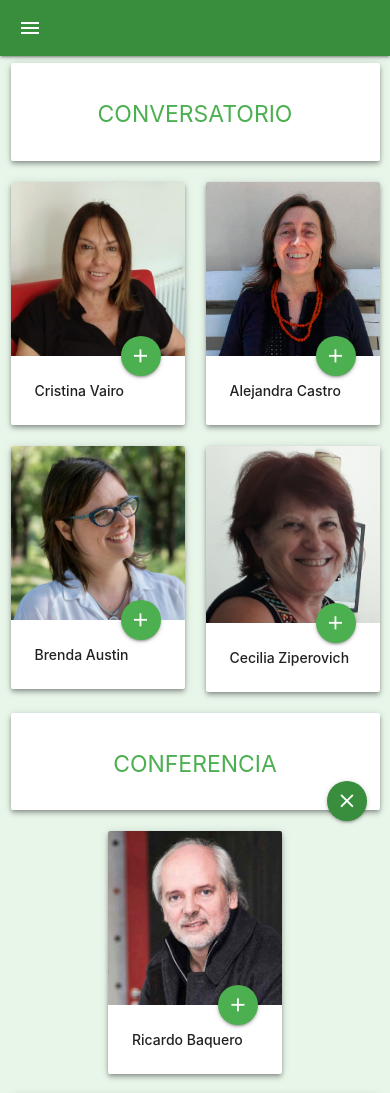
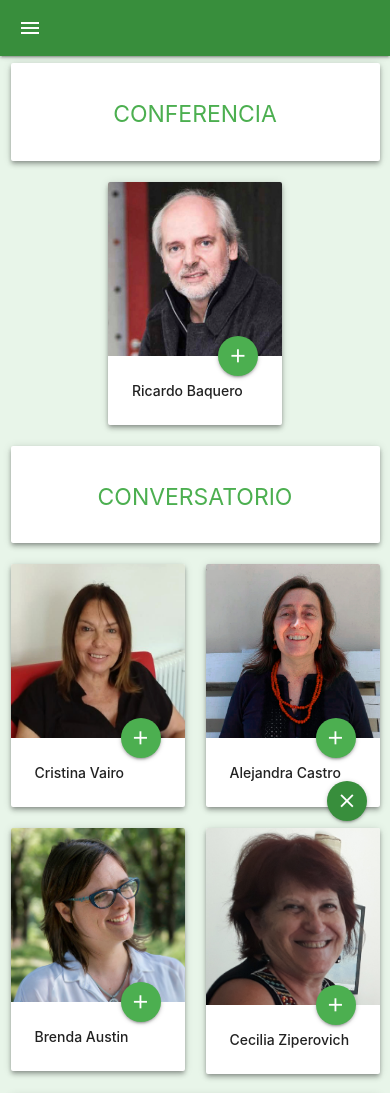
Before and after one commit to ModernizacionMuniCBA/cme_municba, a plain HTML site: page www/disertantes.html in a window 390 px wide. Shown: the top 1093 px of the page. Drawn offline with nearby package versions, Linux system fonts and the light colour scheme; some packages are replaced by stand-ins of ours.

Commit message:
Add files via upload

```diff
--- a/www/disertantes.html
+++ b/www/disertantes.html
@@ -39,6 +39,26 @@
 
 
 	<div class="row">
+
+		<div class="col s12">
+			<div class="card-panel center-align z-depth-2">
+				<span class="green-text"><strong><h5>CONFERENCIA</h5></strong></span>
+			</div>
+		</div>
+
+		<div class="col s3">&nbsp;</div>
+		<div class="col s6">
+			  <div class="card z-depth-2">
+				<div class="card-image">
+				  <img src="img/ricardo_baquero.jpg" alt="Ricardo Baquero">
+				  <a class="btn-floating halfway-fab waves-effect waves-light green modal-trigger" href="#modal1"><i class="material-icons large">add</i></a>
+				</div>
+				<div class="card-content">
+				   <p><strong>Ricardo Baquero</strong></p>
+				</div>
+			  </div>
+		</div>
+		<div class="col s3">&nbsp;</div>
 
 		<div class="col s12">
 			<div class="card-panel center-align z-depth-2">
@@ -93,26 +113,6 @@
 				</div>
 			  </div>
 		</div>
-
-		<div class="col s12">
-			<div class="card-panel center-align z-depth-2">
-				<span class="green-text"><strong><h5>CONFERENCIA</h5></strong></span>
-			</div>
-		</div>
-
-		<div class="col s3">&nbsp;</div>
-		<div class="col s6">
-			  <div class="card z-depth-2">
-				<div class="card-image">
-				  <img src="img/ricardo_baquero.jpg" alt="Ricardo Baquero">
-				  <a class="btn-floating halfway-fab waves-effect waves-light green modal-trigger" href="#modal1"><i class="material-icons large">add</i></a>
-				</div>
-				<div class="card-content">
-				   <p><strong>Ricardo Baquero</strong></p>
-				</div>
-			  </div>
-		</div>
-		<div class="col s3">&nbsp;</div>
 
 		<div class="col s12">
 			<div class="card-panel center-align z-depth-2">
```
Also changed, not shown: www/cronograma.html (+4 -2 lines), www/registro.html (+1 -1 lines).
